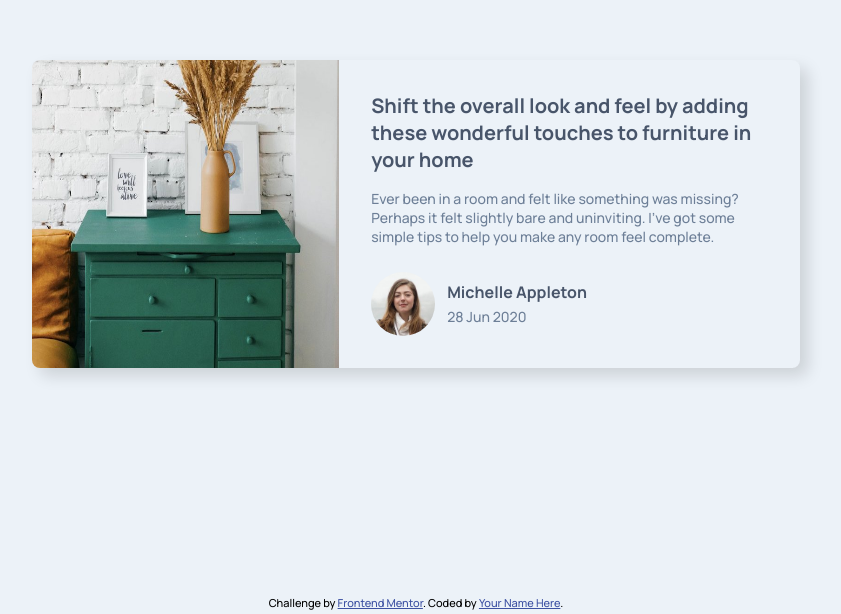
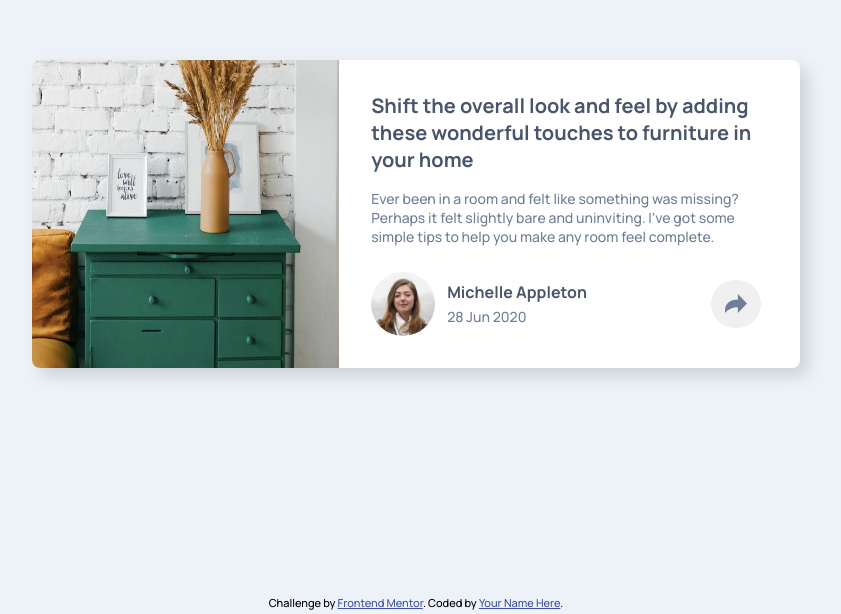
Before and after one commit to godkingjay/FrontendMentor-Article-Preview-Component, a plain HTML site: page index.html in a window 1280 px wide. Shown: the part 186-800 px from the top of the page, without its empty margins (224-1065 px from the left). Drawn offline with Linux system fonts and the light colour scheme.

Commit message:
update site

```diff
--- a/index.html
+++ b/index.html
@@ -36,7 +36,9 @@
               </div>
             </div>
             <div class="card-share">
-
+              <button class="share-btn">
+                <img src="images/icon-share.svg" alt="" srcset="">
+              </button>
             </div>
           </div>
         </div>
@@ -48,5 +50,7 @@
     Challenge by <a href="https://www.frontendmentor.io?ref=challenge" target="_blank">Frontend Mentor</a>.
     Coded by <a href="#">Your Name Here</a>.
   </footer>
+
+  <script src="script.js"></script>
 </body>
 </html>
--- a/style.css
+++ b/style.css
@@ -11,6 +11,10 @@
   --font-header-clr: hsl(217, 19%, 35%);
   --font-description-sz: 14px;
   --font-description-clr: hsl(214, 17%, 51%);
+
+  --share-btn: rgb(240, 240, 240);
+  --share-btn-hover: hsl(214, 25%, 82%);
+  --share-btn-active: hsl(212, 23%, 69%);
 }
 
 *, *::after, *::before {
@@ -45,8 +49,7 @@ main {
 .card {
   display: flex;
   inset: 0;
-  overflow: hidden;
-  background: var(--background-main);
+  background: var(--background-card);
   box-shadow: 0.5rem 0.5rem 1rem 0 #0002;
   border-radius: 0.5rem;
   position: relative;
@@ -69,6 +72,7 @@ main {
   display: flex;
   flex-direction: column;
   padding: 2rem;
+  width: 100%;
 }
 
 .card-content > .card-title {
@@ -85,6 +89,8 @@ main {
 .card-footer {
   position: relative;
   margin-top: auto;
+  display: flex;
+  width: 100%;
 }
 
 .card-profile {
@@ -118,6 +124,41 @@ main {
   color: var(--font-description-clr);
 }
 
+.card-share {
+  margin-left: auto;
+  aspect-ratio: 1;
+  display: flex;
+  align-items: center;
+  justify-content: center;
+}
+
+.share-btn {
+  padding: 0.9rem;
+  height: 75%;
+  aspect-ratio: 1;
+  background: var(--share-btn);
+  border-radius: 50%;
+  border: none;
+  transition: background 0.2s ease-in-out;
+}
+
+.share-btn:hover {
+  background: var(--share-btn-hover);
+}
+
+.active-btn {
+  background: var(--share-btn-active);
+}
+
+.active-btn > img {
+  filter: brightness(0) invert(1);
+  transition: all 0.2s ease-in-out;
+}
+
+.share-btn > img {
+  height: 100%;
+}
+
 @media (max-width: 768px) {
   .wrapper {
     max-width: 768px;
@@ -127,11 +168,19 @@ main {
     max-width: 23rem;
     flex-direction: column;
   }
+
+  .card-image > img {
+    border-radius: 0.5rem 0.5rem 0 0;
+  }
 }
 
 @media (min-width: 769px) {
   .wrapper {
     aspect-ratio: 5/2;
+  }
+
+  .card-image > img {
+    border-radius: 0.5rem 0 0 0.5rem;
   }
 }
 
```
Also changed, not shown: script.js (added).
